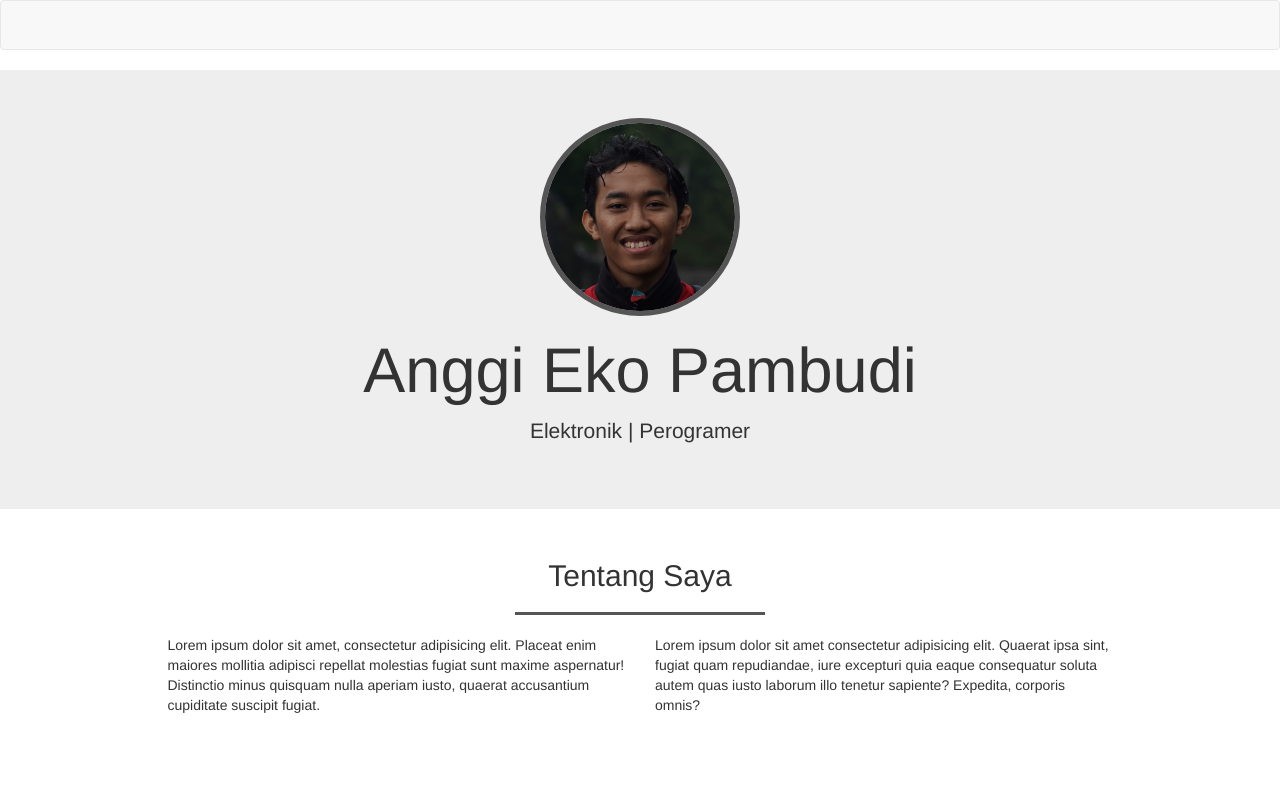
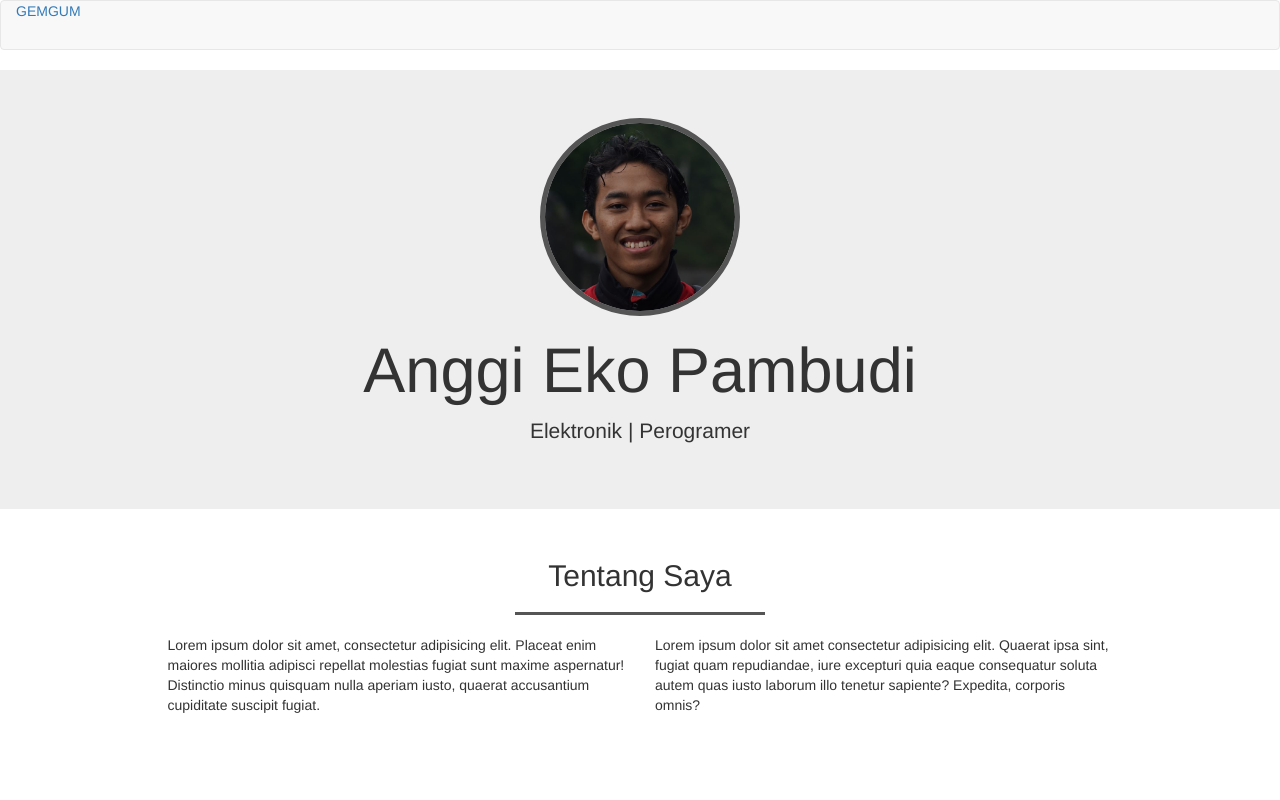
Before and after one commit to gemgum/gemgum.github.io, a plain HTML site: page index.html in a window 1280 px wide. Shown: the top 800 px of the page. Drawn offline with Linux system fonts and the light colour scheme.

Commit message:
Update index.html

```diff
--- a/index.html
+++ b/index.html
@@ -25,6 +25,7 @@
 
  <nav class="navbar navbar-default">
    <div class="container-fluid">
+     <a href="" class="nav-brand"> GEMGUM </a>
    </div>
   </nav>
 
```
